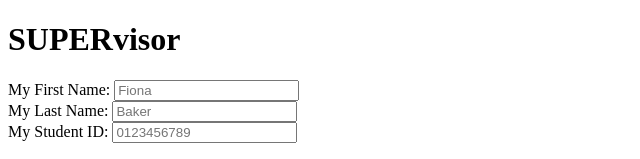
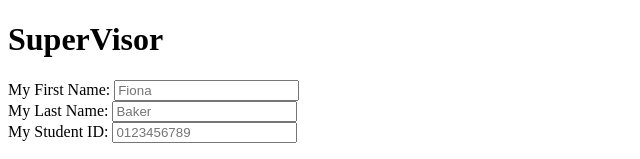
Before and after one commit to SibtainM/hackwestern7, a website: page public/index.html in a window 1280 px wide. Shown: the top 159 px of the page, without its empty margins (0-640 px from the left). Drawn offline with Linux system fonts and the light colour scheme.

Commit message:
Modified index.html
Changed heading 1 and minor syntax

```diff
--- a/public/index.html
+++ b/public/index.html
@@ -9,7 +9,7 @@
 
 <body>
     <div id="pageTitle">
-        <h1>SUPERvisor</h1>
+        <h1>SuperVisor</h1>
     </div>
 
     <!-- Input textboxes-->
@@ -36,10 +36,10 @@
         <form>
             <input type="radio" name="time" value="30 minutes">30 minutes<br>
             <input type="radio" name="time" value="1 hour">1 hour<br>
-  			<input type="radio" name="time" value="2 hours"> 2 hours
+            <input type="radio" name="time" value="2 hours">2 hours
         </form>
     </div>
-    <!-- Start!-->
+
     <div class="button">
         <button id="start" type="submit">Start</button>
     </div>
```
Lines whose indentation alone changed are shown as unchanged.
